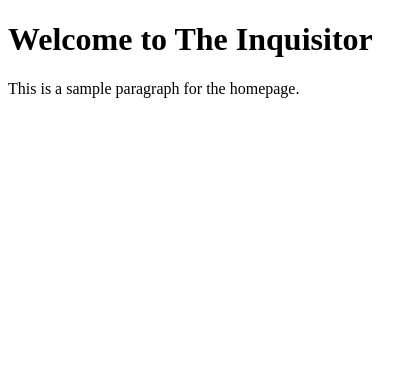
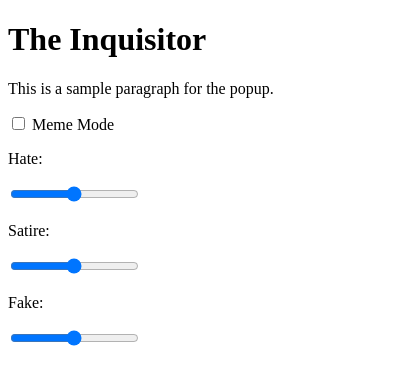
Before and after one commit to DSmith215/The-Inquistor, a browser extension: page src/popup.html in a window 400 px wide. Drawn offline with Linux system fonts and the light colour scheme.

Commit message:
basic plugin component setup

```diff
--- a/src/popup.html
+++ b/src/popup.html
@@ -7,7 +7,35 @@
     <link rel="stylesheet" href="styles.css">
 </head>
 <body>
-    <h1>Welcome to The Inquisitor</h1>
-    <p>This is a sample paragraph for the homepage.</p>
+    <h1>The Inquisitor</h1>
+    <p>This is a sample paragraph for the popup.</p>
+    <div>
+        <label class="switch">
+            <input type="checkbox" id="toggle-switch">
+            <label for="toggle-switch" class="visually-hidden">Meme Mode</label>
+            <span class="slider round"></span>
+        </label>
+    </div>
+
+    <div>
+        <p>Hate:</p>
+        <label class="switch">
+            <input type="range" min="1" max="100" value="50" class="slider" id="hate" placeholder="50">
+        </label>
+    </div>
+
+    <div>
+        <p>Satire:</p>
+        <label class="switch">
+            <input type="range" min="1" max="100" value="50" class="slider" id="satire" placeholder="50">
+        </label>
+    </div>
+
+    <div>
+        <p>Fake:</p>
+        <label class="switch">
+            <input type="range" min="1" max="100" value="50" class="slider" id="satire" placeholder="50">
+        </label>
+    </div>
 </body>
 </html>
```
Also changed, not shown: src/manifest.json.
